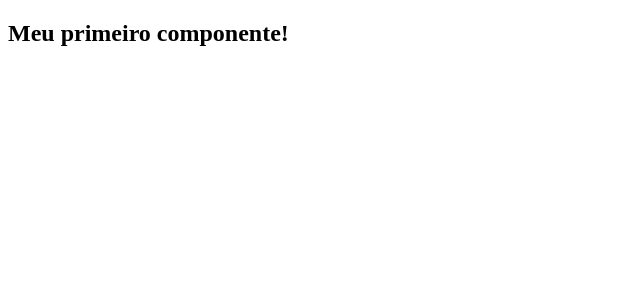
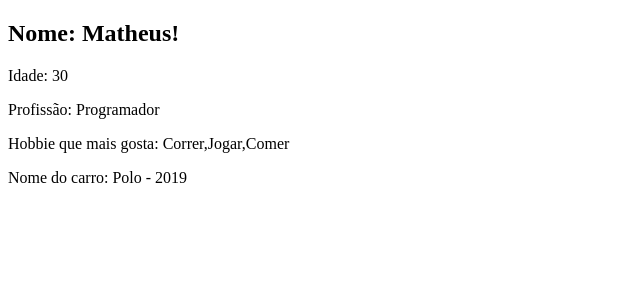
Before and after one commit to AencioVinicius2/angular_library, an Angular app in the folder Section2/projeto-moments/: page / in a window 1280 px wide. Shown: the top 300 px of the page, without its empty margins (0-640 px from the left). Built offline with nearby package versions, Linux system fonts and the light colour scheme.

Commit message:
feat: add components folder

```diff
--- a/Section2/projeto-moments/src/app/components/first-component/first-component.component.html
+++ b/Section2/projeto-moments/src/app/components/first-component/first-component.component.html
@@ -1 +1,5 @@
-<h2>Meu primeiro componente!</h2>
+<h2>Nome: {{name}}!</h2>
+<p>Idade: {{age}}</p>
+<p>Profissão: {{job}}</p>
+<p>Hobbie que mais gosta: {{hobbies}}</p>
+<p>Nome do carro: {{car.name}} - {{car.year}}</p>
--- a/Section2/projeto-moments/src/app/components/first-component/first-component.component.ts
+++ b/Section2/projeto-moments/src/app/components/first-component/first-component.component.ts
@@ -8,5 +8,20 @@ import { Component } from '@angular/core';
   styleUrl: './first-component.component.css'
 })
 export class FirstComponentComponent {
+  name: string = "Matheus";
+  age: number = 30;
+  job: string = 'Programador';
+  hobbies = ["Correr", "Jogar", "Comer"]
+  car = {
+    name: "Polo",
+    year: "2019"
+  }
 
+  constructor() {}
+
+  ngOnInit(): void {
+    //Called after the constructor, initializing input properties, and the first call to ngOnChanges.
+    //Add 'implements OnInit' to the class.
+
+  }
 }
```
